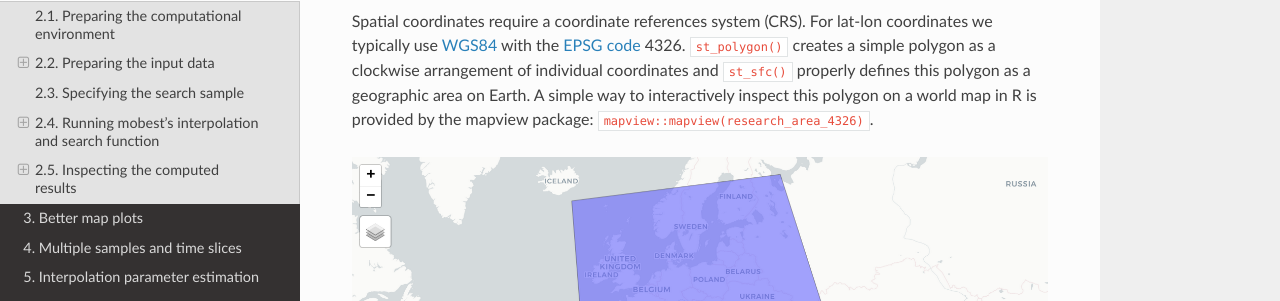
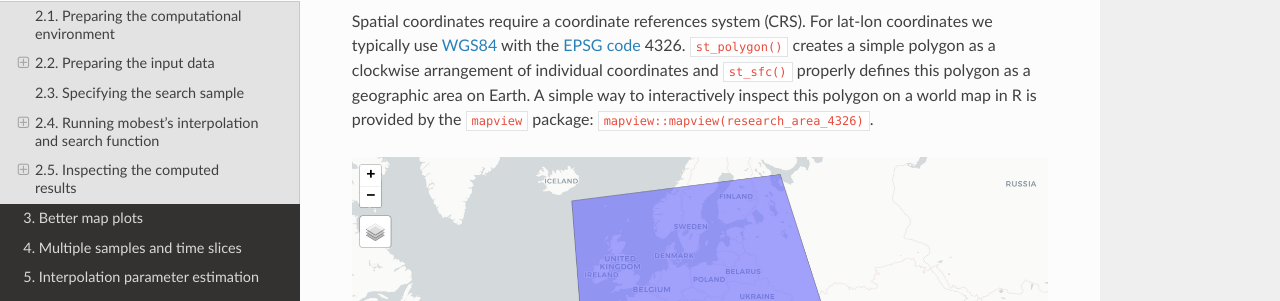
Before and after one commit to nevrome/mobest, a Sphinx documentation site: the page built from docs/basic.md, in a window 1280 px wide and 900 px high, scrolled down 1501 px. Shown: the part 197-498 px from the top of the window. Built offline with Sphinx 7.4.7 and the Read the Docs theme 2.0.0, drawn with Linux system fonts in a browser that asks for light colours; cross-references to code outside the pages are shown as plain code; some of the changed text lies outside the part shown.

Commit message:
minor fixes in the documentation

````diff
--- a/docs/basic.md
+++ b/docs/basic.md
@@ -53,7 +53,7 @@ research_area_4326 <- sf::st_polygon(
 ) %>% sf::st_sfc(crs = 4326)
 ```
 
-Spatial coordinates require a coordinate references system (CRS). For lat-lon coordinates we typically use [WGS84](https://en.wikipedia.org/wiki/World_Geodetic_System#WGS84) with the [EPSG code](https://en.wikipedia.org/wiki/EPSG_Geodetic_Parameter_Dataset) 4326. `st_polygon()` creates a simple polygon as a clockwise arrangement of individual coordinates and `st_sfc()` properly defines this polygon as a geographic area on Earth. A simple way to interactively inspect this polygon on a world map in R is provided by the mapview package: `mapview::mapview(research_area_4326)`.
+Spatial coordinates require a coordinate references system (CRS). For lat-lon coordinates we typically use [WGS84](https://en.wikipedia.org/wiki/World_Geodetic_System#WGS84) with the [EPSG code](https://en.wikipedia.org/wiki/EPSG_Geodetic_Parameter_Dataset) 4326. `st_polygon()` creates a simple polygon as a clockwise arrangement of individual coordinates and `st_sfc()` properly defines this polygon as a geographic area on Earth. A simple way to interactively inspect this polygon on a world map in R is provided by the `mapview` package: `mapview::mapview(research_area_4326)`.
 
 ```{figure} img/basic/mapview_research_area.png
 The defined research area plotted on top of a map.
````
Also changed, not shown: other parts of docs/basic.md (+1 -1 lines), docs/install.md (+1 -1 lines), docs/welcome.md (+1 -1 lines).
